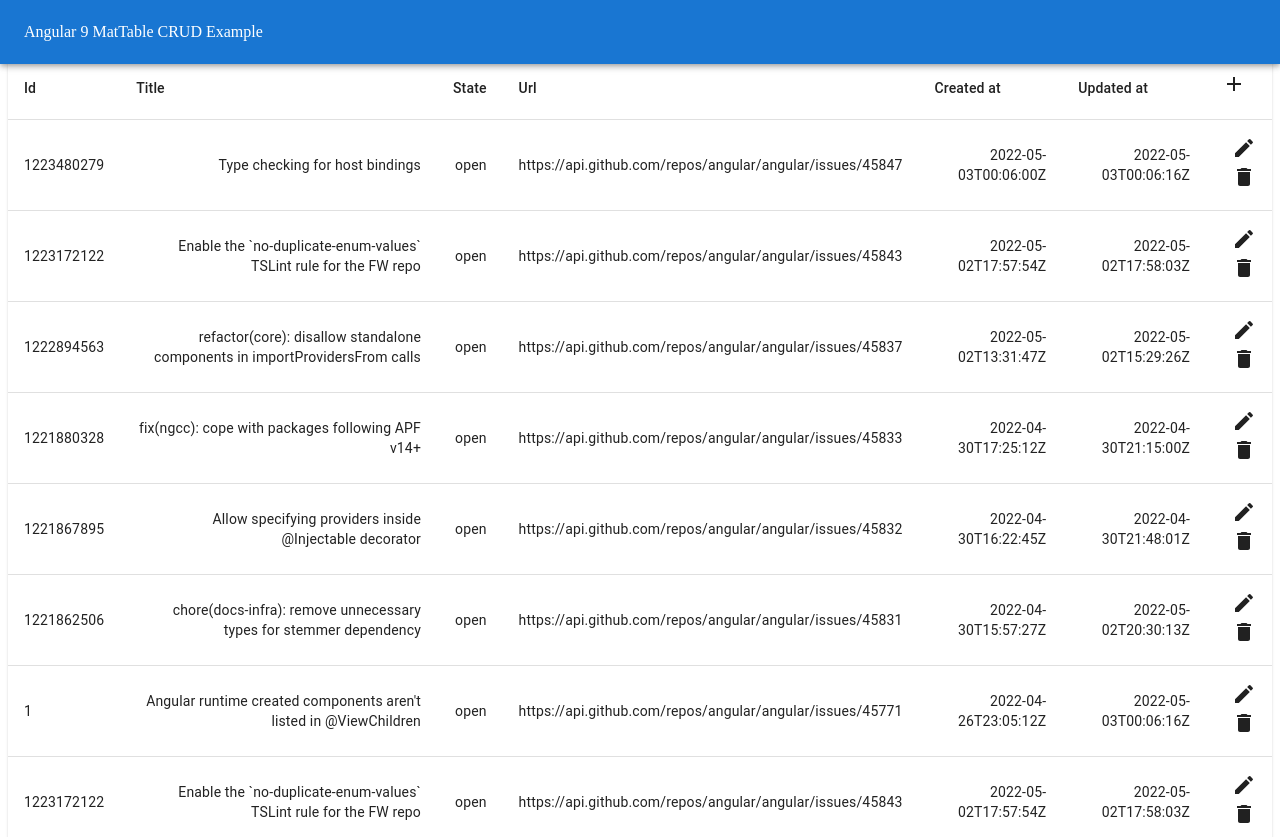
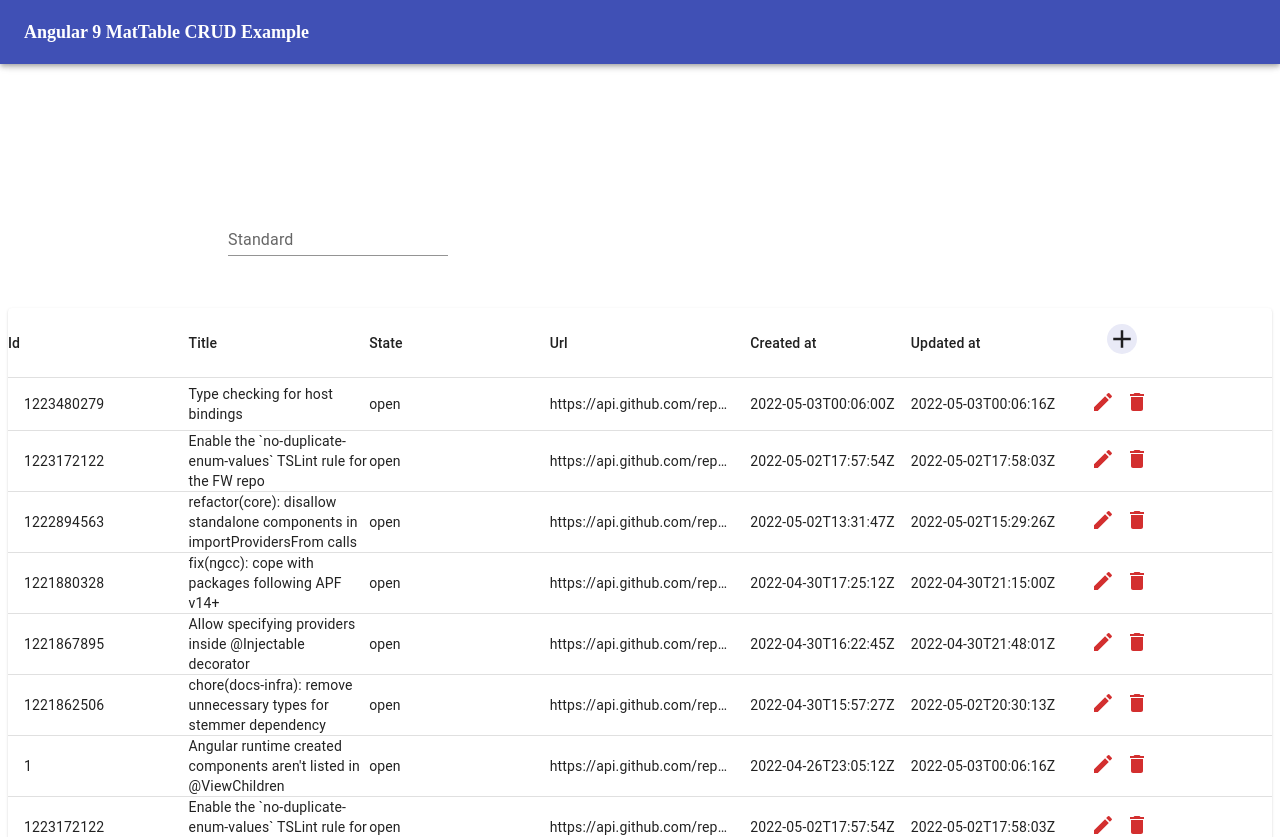
Before and after one commit to Sohta0318/FinalReact, a React (Create React App) app: page / in a window 1280 px wide. Shown: the top 837 px of the page. Built offline with nearby package versions, Linux system fonts and the light colour scheme.

Commit message:
pull request

```diff
--- a/src/components/layout/Header.js
+++ b/src/components/layout/Header.js
@@ -5,7 +5,7 @@
 const Home = () => {
   return (
     <AppBar>
-    <Toolbar>Angular 9 MatTable CRUD Example</Toolbar>
+    <Toolbar style={{backgroundColor:'#4050b5', fontSize:'18px', fontWeight:900}}>Angular 9 MatTable CRUD Example</Toolbar>
     </AppBar>
   )
 }
--- a/src/components/ui/AddModal.js
+++ b/src/components/ui/AddModal.js
@@ -1,45 +1,52 @@
-import React,{useState} from 'react'
-import Box from '@mui/material/Box';
-import Typography from '@mui/material/Typography';
-import Modal from '@mui/material/Modal';
-import { TextField } from '@mui/material';
-import ButtonGroup from '@mui/material/ButtonGroup';
-import Button from '@mui/material/Button'
+import React, { useState } from "react";
+import Box from "@mui/material/Box";
+import Typography from "@mui/material/Typography";
+import Modal from "@mui/material/Modal";
+import { TextField } from "@mui/material";
+import ButtonGroup from "@mui/material/ButtonGroup";
+import Button from "@mui/material/Button";
+import { border, fontWeight, height, padding, width } from "@mui/system";
 
-const AddModal = ({modal,closeModal}) => {
+const AddModal = ({ modal, closeModal }) => {
   const style = {
-    box:{
-    position: 'absolute',
-    top: '50%',
-    left: '50%',
-    transform: 'translate(-50%, -50%)',
-    width: 400,
-    bgcolor: 'background.paper',
-    border: '2px solid #000',
+    box: {
+      position: "absolute",
+      top: "50%",
+      left: "50%",
+      transform: "translate(-50%, -50%)",
+      width: 450,
+      bgcolor: "background.paper",
+      border: "2px solid #000",
       boxShadow: 24,
-    p: 4,},
-    title:{
-      textAlign:'center'
+      p: 4,
     },
-    input:{
-      margin: 'auto'
+    title: {
+      textAlign: "left",
+      marginBottom: "20px",
+    },
+    input: {
+      margin: "auto",
+      padding: "7px 0px",
+      width: "100%",
+      height: "5px",
+      paddingBottom: "40px",
+    },
+  };
+  const test = {
+    id: 1,
+    title: "test",
+    state: "open",
+    url: "ushb",
+    created_at: Date.now(),
+    updated_at: Date.now(),
+  };
+  const [validation, setValidation] = useState(false);
+  const changeHandler = () => {
+    setValidation(false);
+    if (true) {
+      setValidation(true);
     }
   };
-  const test={
-    id:1,
-    title:'test',
-    state:'open',
-    url:'ushb',
-    created_at:Date.now(),
-    updated_at:Date.now(),
-      }
-      const [validation,setValidation] = useState(false)
-      const changeHandler = ()=>{
-        setValidation(false)
-        if(true){
-          setValidation(true)
-        }
-      }
   return (
     <Modal
       open={modal}
@@ -48,34 +55,104 @@
       aria-describedby="modal-modal-description"
     >
       <Box sx={style.box}>
-        <Typography id="modal-modal-title" variant="h6" component="h2" style={style.title}>
-            Add Modal
+        <Typography
+          id="modal-modal-title"
+          variant="h6"
+          component="h2"
+          style={style.title}
+        >
+          Add new Issue
         </Typography>
-          <Typography id="modal-modal-description" sx={{ mt: 3 }} >
-          <TextField id="standard-basic" label="Id" variant="standard" style={style.input}/>
+        <Typography id="modal-modal-description" sx={{ mt: 3 }}>
+          <TextField
+            id="standard-basic"
+            label="Id"
+            variant="standard"
+            style={style.input}
+          />
         </Typography>
         <Typography id="modal-modal-description" sx={{ mt: 2 }}>
-          <TextField id="standard-basic" label="Title" variant="standard" />
+          <TextField
+            id="standard-basic"
+            label="Title"
+            variant="standard"
+            style={style.input}
+          />
         </Typography>
         <Typography id="modal-modal-description" sx={{ mt: 2 }}>
-          <TextField id="standard-basic" label="State" variant="standard" />
+          <TextField
+            id="standard-basic"
+            label="State"
+            variant="standard"
+            style={style.input}
+          />
         </Typography>
         <Typography id="modal-modal-description" sx={{ mt: 2 }}>
-          <TextField id="standard-basic" label="Url" variant="standard" />
+          <TextField
+            id="standard-basic"
+            label="Url"
+            variant="standard"
+            style={style.input}
+          />
         </Typography>
         <Typography id="modal-modal-description" sx={{ mt: 2 }}>
-          <TextField id="standard-basic" label="Created at" variant="standard" />
+          <TextField
+            id="standard-basic"
+            label="Created at"
+            variant="standard"
+            style={style.input}
+          />
         </Typography>
         <Typography id="modal-modal-description" sx={{ mt: 2 }}>
-          <TextField id="standard-basic" label="Updated at" variant="standard" />
+          <TextField
+            id="standard-basic"
+            label="Updated at"
+            variant="standard"
+            style={style.input}
+          />
         </Typography>
         <ButtonGroup disableElevation variant="contained">
-            <Button disabled={!validation}>Save</Button>
-            <Button onClick={closeModal}>Cancel</Button>
+          <Button
+            sx={{
+              marginTop: "40px",
+              color: "black",
+              backgroundColor: "white",
+              border: "none",
+              fontWeight: 800,
+              textAlign: "left",
+              cursor:'pointer',
+              ":hover": {
+                bgcolor: "warning.main",
+                color: "white",
+              },
+            }}
+            disabled={!validation}
+            style={style.button}
+          >
+            Save
+          </Button>
+          <Button
+            sx={{
+              marginTop: "40px",
+              color: "black",
+              backgroundColor: "white",
+              border: "none",
+              fontWeight: 800,
+              textAlign: "left",
+              cursor: 'pointer',
+              ":hover": {
+                bgcolor: "gray",
+                color: "white",
+              },
+            }}
+            onClick={closeModal}
+          >
+            Cancel
+          </Button>
         </ButtonGroup>
       </Box>
     </Modal>
-  )
-}
+  );
+};
 
-export default AddModal
+export default AddModal;
--- a/src/components/ui/Table.js
+++ b/src/components/ui/Table.js
@@ -1,58 +1,147 @@
-import React, { useState } from 'react'
-import Table from '@mui/material/Table';
-import TableBody from '@mui/material/TableBody';
-import TableCell from '@mui/material/TableCell';
-import TableContainer from '@mui/material/TableContainer';
-import TableHead from '@mui/material/TableHead';
-import TableRow from '@mui/material/TableRow';
-import Paper from '@mui/material/Paper';
-import AddIcon from '@mui/icons-material/Add';
-import EditIcon from '@mui/icons-material/Edit';
-import DeleteIcon from '@mui/icons-material/Delete';
-import { useSelector } from 'react-redux';
-import AddModal from './AddModal';
+import React, { useState } from "react";
+import Table from "@mui/material/Table";
+import TableBody from "@mui/material/TableBody";
+import TableCell from "@mui/material/TableCell";
+import TableContainer from "@mui/material/TableContainer";
+import TableHead from "@mui/material/TableHead";
+import TableRow from "@mui/material/TableRow";
+import Paper from "@mui/material/Paper";
+import AddIcon from "@mui/icons-material/Add";
+import EditIcon from "@mui/icons-material/Edit";
+import DeleteIcon from "@mui/icons-material/Delete";
+import { useSelector } from "react-redux";
+import AddModal from "./AddModal";
+import TextField from "@mui/material/TextField";
+import TableFooter from '@mui/material/TableFooter';
+import TablePagination from '@mui/material/TablePagination';
+
+
+
+
 
 const BasicTable = () => {
-  const sample = useSelector(state=>state.cards.cards)
-  const [modal,setModal]=useState(false)
+  const sample = useSelector((state) => state.cards.cards);
+  const [modal, setModal] = useState(false);
   return (
     <>
-    <TableContainer component={Paper}>
-      <Table sx={{ minWidth: 650 }} aria-label="simple table">
+    <TextField id="standard-basic" label="Standard" variant="standard" style={{height:'100px', marginTop:'200px'}}/>
+
+
+      <TableContainer role="grid" component={Paper}>
+        <Table sx={{ minWidth: 650 }} aria-label="simple table" style={{tableLayout: 'fixed'}}>
           <TableHead>
             <TableRow>
-            <TableCell>Id</TableCell>
-            <TableCell >Title</TableCell>
-            <TableCell >State</TableCell>
-            <TableCell >Url</TableCell>
-            <TableCell >Created at</TableCell>
-            <TableCell >Updated at</TableCell>
-            <TableCell onClick={()=>{setModal(true)}}><AddIcon/></TableCell>
+              <TableCell style={{ padding: 0, cursor:'pointer'}}>Id</TableCell>
+              <TableCell style={{ padding: 0, cursor:'pointer'}}>Title</TableCell>
+              <TableCell style={{ padding: 0, cursor:'pointer'}}>State</TableCell>
+              <TableCell style={{ padding: 0,cursor:'pointer' }}>Url</TableCell>
+              <TableCell style={{ padding: "0 0 0 20px" }}>
+                Created at
+              </TableCell>
+              <TableCell style={{ padding: 0 }}>Updated at</TableCell>
+              <TableCell
+                onClick={() => {
+                  setModal(true);
+                }}
+              >
+                <AddIcon
+                  style={{
+                    backgroundColor: "#e9eaf7",
+                    borderRadius: "50%",
+                    width: "30px",
+                    height: "30px",
+                    cursor: 'pointer'
+                  }}
+                />
+              </TableCell>
             </TableRow>
           </TableHead>
           <TableBody>
             {sample.map((row) => (
               <TableRow
                 key={row.id}
-              sx={{ '&:last-child td, &:last-child th': { border: 0 } }}
+                sx={{ "&:last-child td, &:last-child th": { border: 0 } }}
               >
                 <TableCell component="th" scope="row">
                   {row.id}
                 </TableCell>
-              <TableCell align="right">{row.title}</TableCell>
-              <TableCell align="right">{row.state}</TableCell>
-              <TableCell align="right">{row.url}</TableCell>
-              <TableCell align="right">{row.created_at}</TableCell>
-              <TableCell align="right">{row.updated_at}</TableCell>
-              <TableCell align="right"><EditIcon/><DeleteIcon/></TableCell>
+                <TableCell
+                  align="left"
+                  style={{ height: "5px", padding: "0px", width: "25vw" }}
+                >
+                  {row.title}
+                </TableCell>
+                <TableCell
+                  align="left"
+                  style={{ height: "5px", padding: "0px" }}
+                >
+                  {row.state}
+                </TableCell>
+                <TableCell
+                  align="left"
+                  style={{
+                    height: "5px",
+                    padding: "0px",
+                    wordWrap: "breakAll",
+                    overflow:'hidden',
+                    textOverflow:'ellipsis',
+                    width:'30px'
+                  }}
+                >
+                  {row.url}
+                </TableCell>
+                <TableCell
+                  align="left"
+                  style={{ height: "5px", padding: "0px 0px 0px 20px"}}
+                >
+                  {row.created_at}
+                </TableCell>
+                <TableCell
+                  align="left"
+                  style={{ height: "5px", padding: "0px" }}
+                >
+                  {row.updated_at}
+                </TableCell>
+                <TableCell
+                  align="left"
+                  style={{ height: "5px", padding: "0px" }}
+                >
+                  <EditIcon color="error" style={{ paddingRight: "10px", cursor:'pointer'}} />
+                  <DeleteIcon color="error" style={{ marginRight: "30px", cursor:'pointer'}} />
+                </TableCell>
               </TableRow>
             ))}
           </TableBody>
+          <TableFooter>
+          <TableRow>
+            <TablePagination
+              rowsPerPageOptions={[5, 10, 25, 100,]}
+              colSpan={3}
+              count={sample.length}
+              rowsPerPage={2}
+              page={1}
+              SelectProps={{
+                inputProps: {
+                  'aria-label': 'Items per page:',
+                },
+                native: true,
+              }}
+
+            />
+          </TableRow>
+        </TableFooter>
       </Table>
       </TableContainer>
-    <AddModal modal={modal} closeModal={()=>{setModal(false)}} />
+      <AddModal
+        modal={modal}
+        closeModal={() => {
+          setModal(false);
+        }}
+      />
     </>
-  )
-}
+  );
+};
 
-export default BasicTable
+
+
+export default BasicTable;
```
Also changed, not shown: src/App.css (line endings or trailing spaces). Lines whose indentation alone changed are shown as unchanged.
